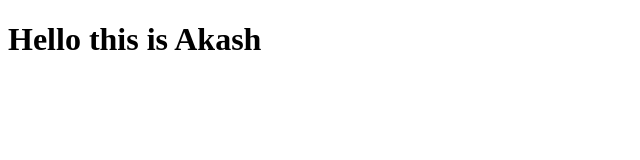
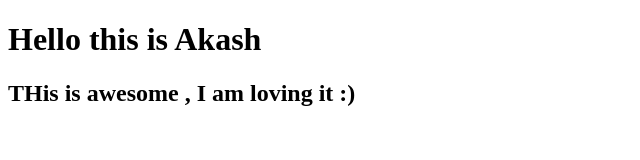
Before and after one commit to SkyDixit/Coursera_Test, a plain HTML site: page site/index.html in a window 1280 px wide. Shown: the whole page, without its empty margins (0-640 px from the left). Drawn offline with Linux system fonts and the light colour scheme.

Commit message:
Small addition to the page

```diff
--- a/site/index.html
+++ b/site/index.html
@@ -5,5 +5,6 @@
 </head>
 <body>
 <h1> Hello this is Akash</h1>
+<h2>THis is awesome , I am loving it :) </h2>
 </body>
 </html>
```
